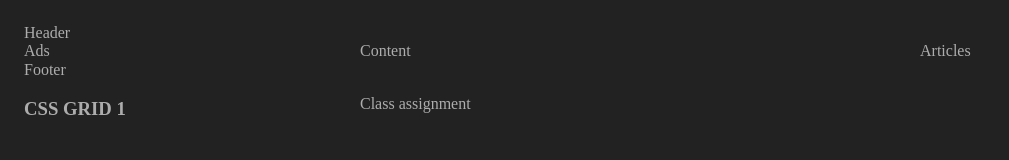
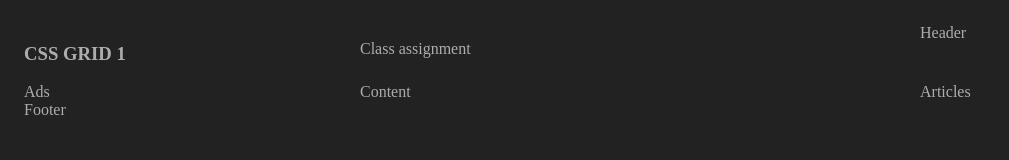
Before and after one commit to vicky42119/assignment_1_victoria, a website built with Parcel: page index.html in a window 1280 px wide. Shown: the whole page, without its empty margins (0-1009 px from the left). Built offline with nearby package versions, Linux system fonts and the light colour scheme.

Commit message:
Update index.html

```diff
--- a/index.html
+++ b/index.html
@@ -33,7 +33,7 @@
 <div class="container">
     <h3>CSS GRID 1</h3>
     <p>Class assignment</p>
-    <div class="item header">Header</div>
+    <div class="CSS GRIDr">Header</div>
        <div class="item content">Content</div>
        <div class="item articles">Articles</div>
        <div class="item footer">Footer</div>
```
